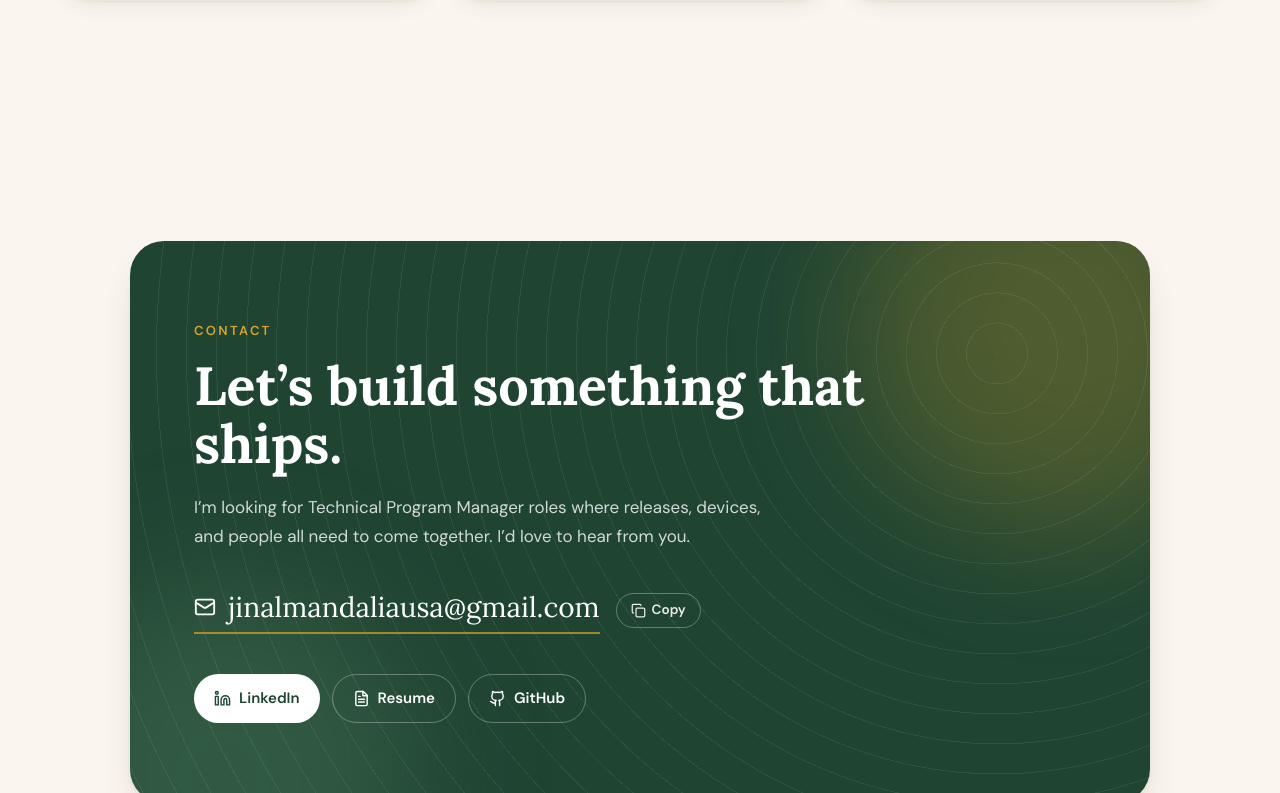
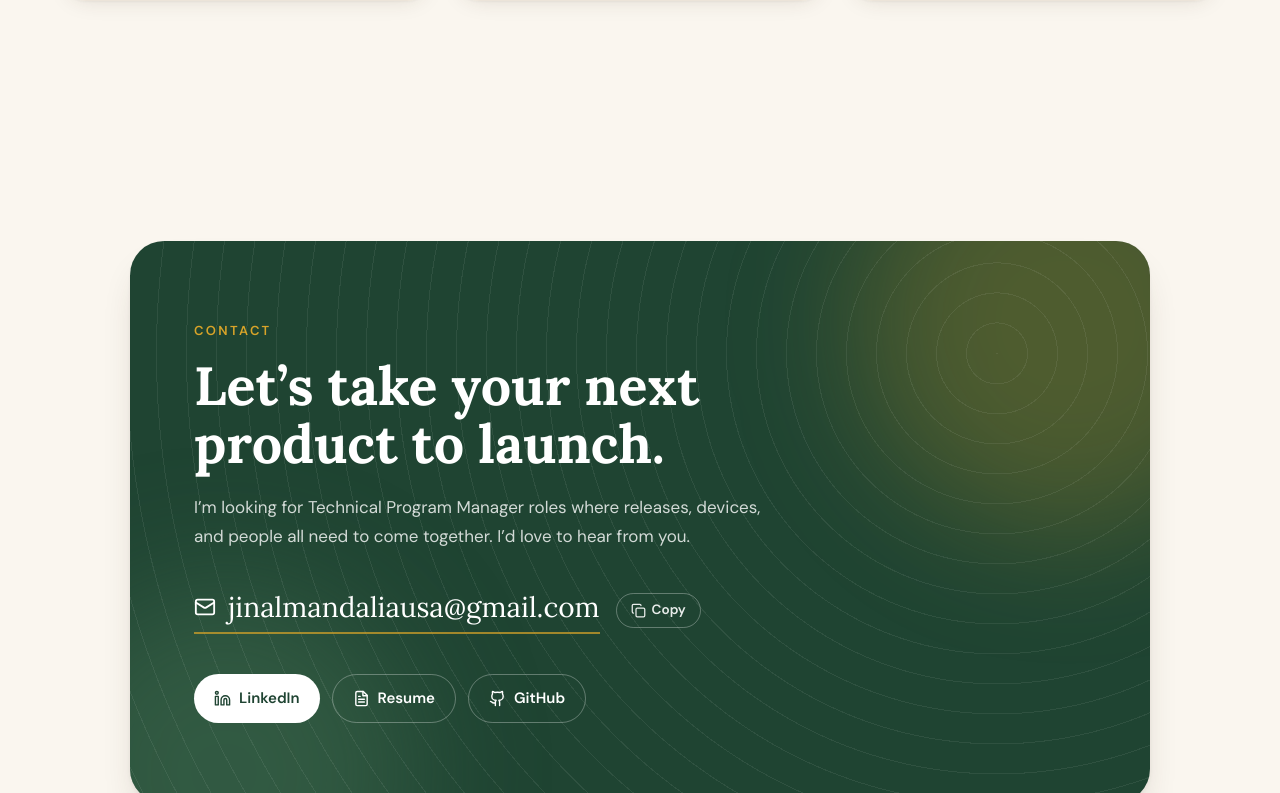
Before and after one commit to jmandalia99/portfolio, a React (Create React App) app: page / in a window 1280 px wide. Shown: the part 11207-12000 px from the top of the page. Built offline with nearby package versions, Linux system fonts and the light colour scheme.

Commit message:
Contact heading

```diff
--- a/src/App.js
+++ b/src/App.js
@@ -933,7 +933,7 @@ function Contact() {
           <div className="absolute inset-0 opacity-[0.07]" style={{ background: 'repeating-radial-gradient(circle at 85% 20%, #fff 0 1px, transparent 1px 30px)' }} />
           <div className="relative">
             <p className="text-[13px] font-semibold tracking-[0.18em] uppercase text-aspen mb-4">Contact</p>
-            <h2 className="font-serif font-bold text-[clamp(2.1rem,4.2vw,3.5rem)] leading-[1.08] max-w-2xl">Let’s build something that ships.</h2>
+            <h2 className="font-serif font-bold text-[clamp(2.1rem,4.2vw,3.5rem)] leading-[1.08] max-w-2xl">Let’s take your next product to launch.</h2>
             <p className="mt-5 text-[17px] leading-[1.7] text-white/80 max-w-xl">
               I’m looking for Technical Program Manager roles where releases, devices, and people all need to come together. I’d love to hear from you.
             </p>
```
